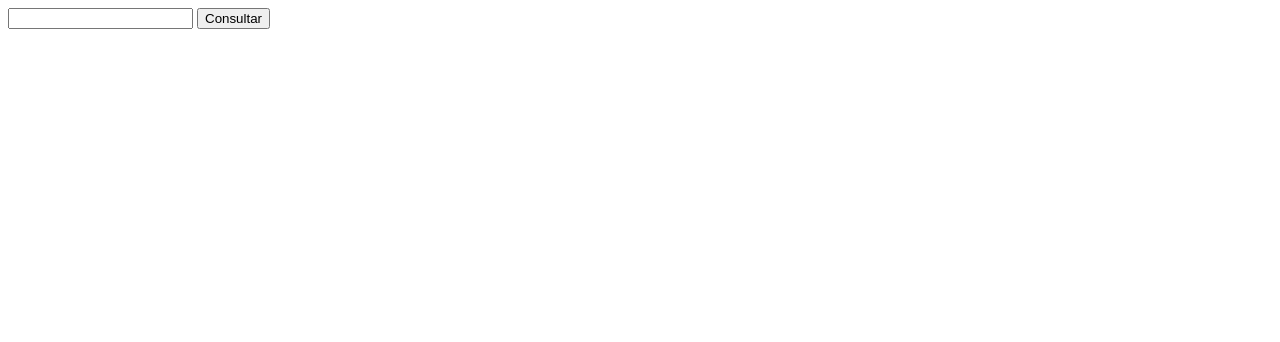
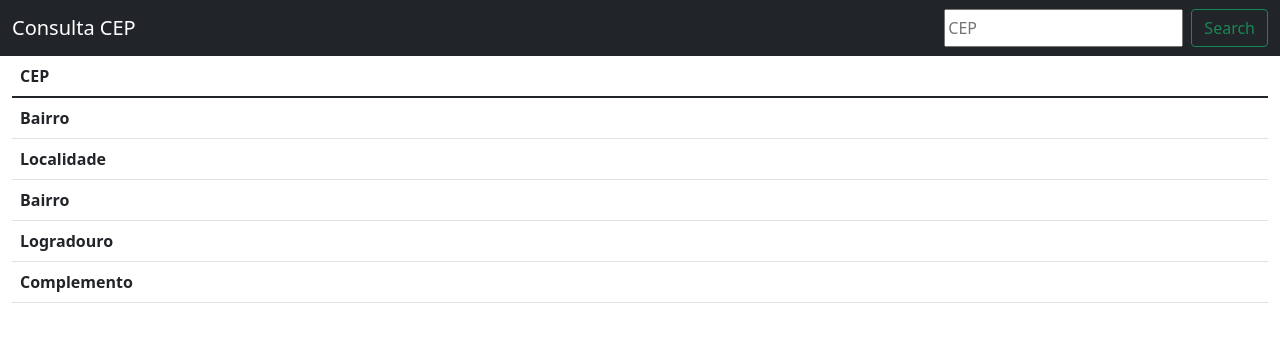
Before and after one commit to carolineregis/aula_jquery_ajax, a plain HTML site: page index.html in a window 1280 px wide. Drawn offline with nearby package versions, Linux system fonts and the light colour scheme.

Commit message:
Feat (*): create navbar to search cep, create table to show cep infos

```diff
--- a/index.html
+++ b/index.html
@@ -3,18 +3,58 @@
     <head>
         <meta charset="utf-8">
         <title> My Page </title>
+        <link href="https://cdn.jsdelivr.net/npm/bootstrap@5.1.3/dist/css/bootstrap.min.css" rel="stylesheet" integrity="sha384-1BmE4kWBq78iYhFldvKuhfTAU6auU8tT94WrHftjDbrCEXSU1oBoqyl2QvZ6jIW3" crossorigin="anonymous">
+        <script src="https://cdn.jsdelivr.net/npm/bootstrap@5.1.3/dist/js/bootstrap.bundle.min.js" integrity="sha384-ka7Sk0Gln4gmtz2MlQnikT1wXgYsOg+OMhuP+IlRH9sENBO0LRn5q+8nbTov4+1p" crossorigin="anonymous"></script>
         <script type="text/javascript" src="js/jquery-3.3.1.min.js"></script>
         <script type="text/javascript" src="js/main.js"></script>
     </head>
 
     <body>
-        <input id="cep" type="text">
-        <button type="button" onclick="consultaCep()"> Consultar </button>
-        <p id="cep"></p>
-        <p id="city"></p>
-        <p id="uf"></p>
-        <p id="bairro"></p>
-        <p id="street"></p>
+
+        <nav class="navbar navbar-dark bg-dark">
+            <div class="container-fluid">
+              <a class="navbar-brand">Consulta CEP</a>
+              <div class="d-flex">
+                <input id="cep" class="me-2" type="search" placeholder="CEP" aria-label="cep">
+                <button class="btn btn-outline-success" onclick="consultaCep()">Search</button>
+              </div>
+            </div>
+          </nav>
+
+          <div class="container-fluid">
+
+          <table class="table">
+            <thead>
+                <tr>
+                  <th scope="col" id="title"> CEP </th>
+                </tr>
+            </thead>
+
+            <tbody>
+                <tr>
+                    <th scope="col"> Bairro </th>
+                    <td id="bairro"> </td>
+                </tr>
+                <tr>
+                    <th scope="col"> Localidade </th>
+                    <td id="localidade"> </td>
+                </tr>
+                <tr>
+                    <th scope="col"> Bairro </th>
+                    <td id="uf"> </td>
+                </tr>
+                <tr>
+                    <th scope="col"> Logradouro </th>
+                    <td id="street"> </td>
+                </tr>
+                <tr>
+                    <th scope="col"> Complemento </th>
+                    <td id="complemento"> </td>
+                </tr>
+
+            </tbody>
+          </table>
+        </div>
     </body>
 
 </html>
--- a/js/main.js
+++ b/js/main.js
@@ -7,11 +7,12 @@ function consultaCep(){
         type: "GET",
         success: function(response){
             console.log (response);
-             $('#cep').html(response.cep);
-             $('#city').html(response.localidade);
+             $('#title').append(response.cep);
+             $('#localidade').html(response.localidade);
              $('#uf').html(response.uf);
              $('#bairro').html(response.bairro);
              $('#street').html(response.logradouro);
+             $('#complemento').html(response.complemento);
         }
     })
 }
```
